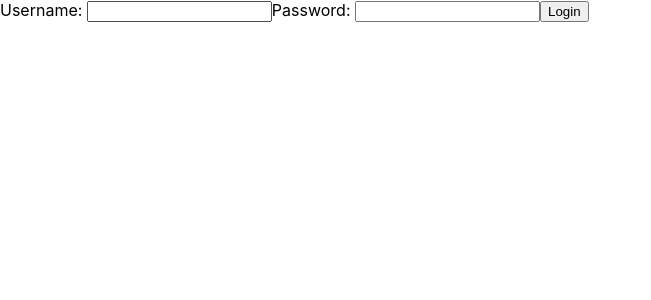
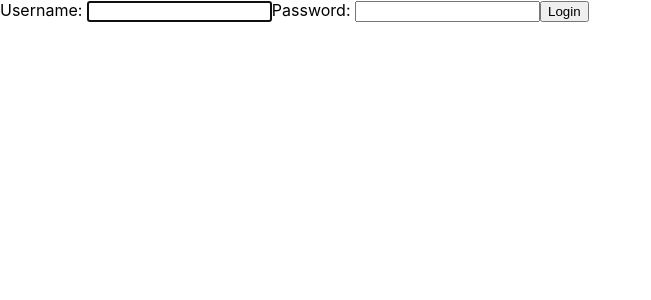
Before and after one commit to shiipou/simplon-2024-react, a React (Create React App) app: page /login in a window 1280 px wide. Shown: the top 300 px of the page, without its empty margins (0-651 px from the left). Built offline with nearby package versions, Linux system fonts and the light colour scheme.

Commit message:
feat: add useRef

```diff
--- a/src/App.js
+++ b/src/App.js
@@ -10,12 +10,12 @@ function App() {
   return (
     <div className="App">
       <UserContext.Provider value={{
-        userToken: userToken,
-        setUserToken: setUserToken
+        userToken,
+        setUserToken
       }}>
         <BrowserRouter>
             <Routes>
-              <Route path="/" element={<FeedPage/>} />
+              <Route path="/" element={<FeedPage />} />
               <Route path="/login" element={<Login/>} />
             </Routes>
           </BrowserRouter>
--- a/src/Pages/Login.js
+++ b/src/Pages/Login.js
@@ -1,13 +1,18 @@
 import { useNavigate } from "react-router-dom"
 import { userLogin } from "../Services/userApi"
 import { UserContext } from "../Providers/UserContext"
-import { useContext } from "react"
+import { useCallback, useContext, useEffect, useRef } from "react"
 
 export default function Login() {
+    const userNameInput = useRef()
     const { setUserToken } = useContext(UserContext)
     const navigate = useNavigate()
 
-    async function loginHandler(event) {
+    useEffect(()=>{
+        userNameInput.current.focus()
+    }, [userNameInput])
+
+    const loginHandler = useCallback(async (event) => {
         event.preventDefault()
 
         const { username, password } = Object.fromEntries(new FormData(event.target))
@@ -19,12 +24,14 @@ export default function Login() {
                 navigate('/')
             }
         }
-    }
+
+        userNameInput.current.value = ""
+    }, [setUserToken, navigate, userNameInput])
 
     return (
         <form onSubmit={loginHandler}>
             <label htmlFor="username">Username: </label>
-            <input type="text" id="username" name="username"/>
+            <input type="text" id="username" name="username" ref={userNameInput}/>
             <label htmlFor="password">Password: </label>
             <input type="password" id="password" name="password"/>
 
```
